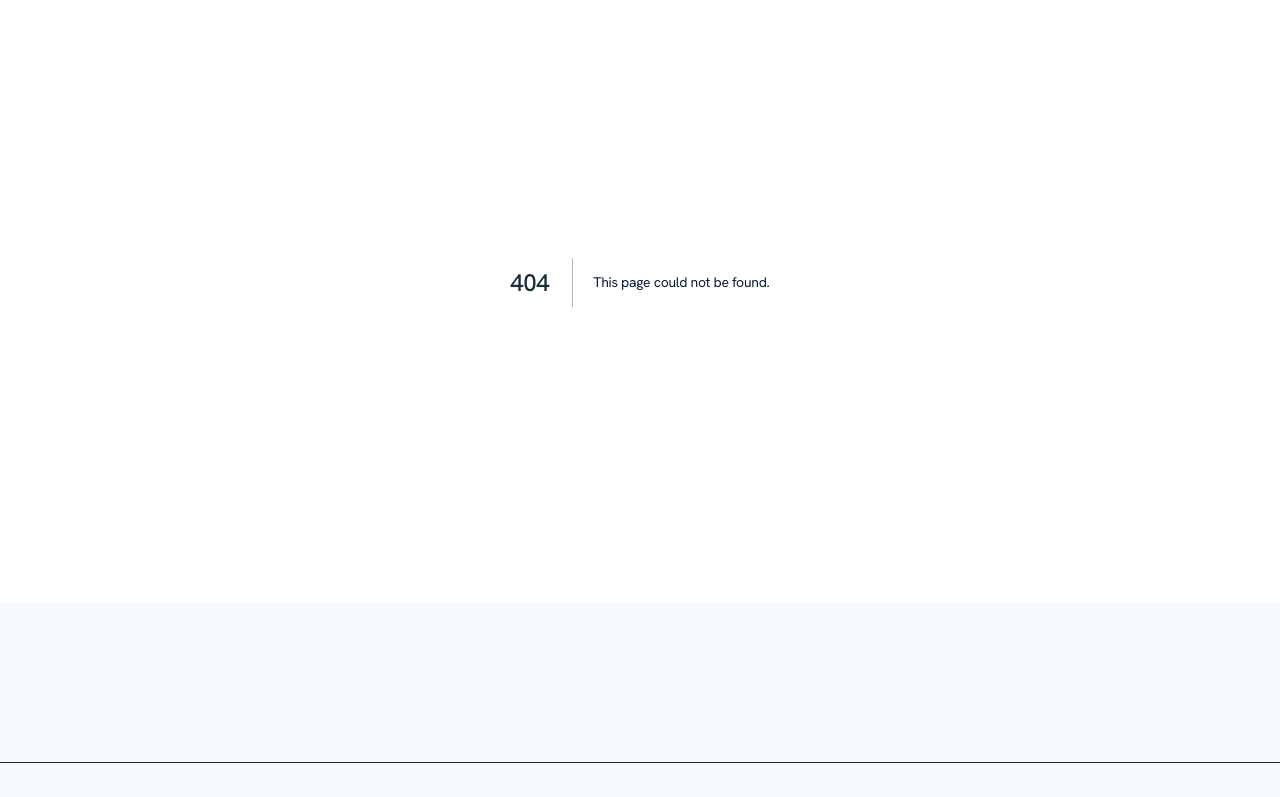
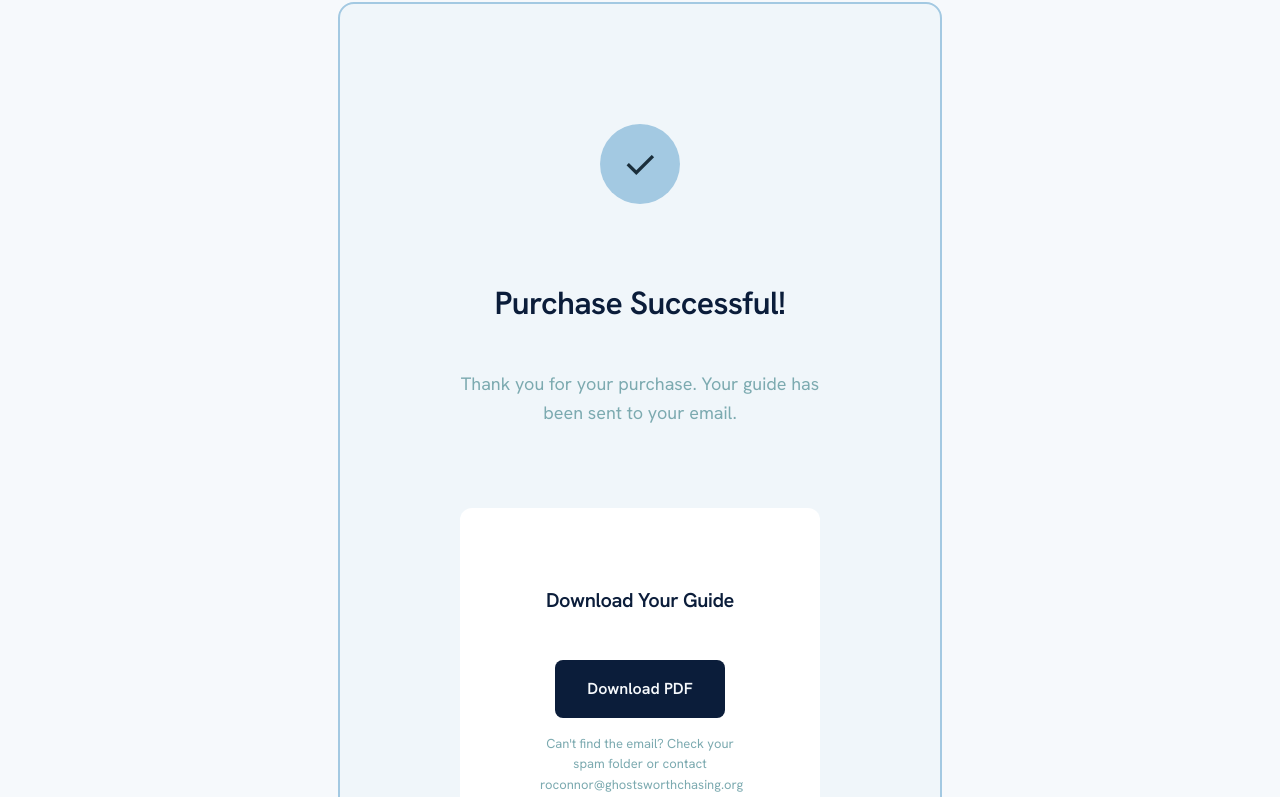
Before and after one commit to Roco41589/ghosts-worth-chasing-site, a Next.js app in the folder ghosts-redesign/: page /resources/guide/success in a window 1280 px wide. Before the commit this address had no page. Shown: the part 197-994 px from the top of the page. Built offline with nearby package versions, Linux system fonts and the light colour scheme; no server answers.

Commit message:
Create page.tsx

```diff
--- /dev/null
+++ b/ghosts-redesign/app/resources/guide/success/page.tsx
@@ -0,0 +1,150 @@
+'use client'
+
+import { useEffect, useState } from 'react'
+import { useSearchParams } from 'next/navigation'
+
+export default function SuccessPage() {
+  const searchParams = useSearchParams()
+  const sessionId = searchParams.get('session_id')
+  const [email, setEmail] = useState('')
+
+  useEffect(() => {
+    // Optional: Fetch session details to show customer email
+    if (sessionId) {
+      // You could call an API here to get session details
+      // For now, we'll just show a generic success message
+    }
+  }, [sessionId])
+
+  return (
+    <div style={{
+      maxWidth: '700px',
+      margin: '0 auto',
+      padding: 'var(--space-xl) var(--space-md)',
+      textAlign: 'center',
+    }}>
+      <div style={{
+        background: 'rgba(163, 201, 226, 0.08)',
+        border: '2px solid var(--color-sky-blue)',
+        borderRadius: '16px',
+        padding: 'var(--space-xl)',
+      }}>
+        {/* Success Icon */}
+        <div style={{
+          width: '80px',
+          height: '80px',
+          background: 'var(--color-sky-blue)',
+          borderRadius: '50%',
+          display: 'flex',
+          alignItems: 'center',
+          justifyContent: 'center',
+          margin: '0 auto var(--space-lg)',
+          fontSize: '40px',
+        }}>
+          ✓
+        </div>
+
+        <h1 style={{
+          fontSize: '32px',
+          fontWeight: 600,
+          color: 'var(--color-deep-navy)',
+          marginBottom: 'var(--space-md)',
+        }}>
+          Purchase Successful!
+        </h1>
+
+        <p style={{
+          fontSize: '18px',
+          lineHeight: 1.6,
+          color: 'var(--color-text-secondary)',
+          marginBottom: 'var(--space-lg)',
+        }}>
+          Thank you for your purchase. Your guide has been sent to your email.
+        </p>
+
+        {/* Download Section */}
+        <div style={{
+          background: 'white',
+          borderRadius: '12px',
+          padding: 'var(--space-lg)',
+          marginBottom: 'var(--space-lg)',
+        }}>
+          <h2 style={{
+            fontSize: '20px',
+            fontWeight: 600,
+            marginBottom: 'var(--space-md)',
+          }}>
+            Download Your Guide
+          </h2>
+
+          <a
+            href={process.env.NEXT_PUBLIC_EBOOK_PDF_URL}
+            download
+            style={{
+              display: 'inline-block',
+              padding: '16px 32px',
+              fontSize: '16px',
+              fontWeight: 600,
+              color: 'var(--color-mist-white)',
+              background: 'var(--color-deep-navy)',
+              border: 'none',
+              borderRadius: '8px',
+              textDecoration: 'none',
+              cursor: 'pointer',
+              transition: 'all 0.2s ease',
+            }}
+          >
+            Download PDF
+          </a>
+
+          <p style={{
+            fontSize: '13px',
+            color: 'var(--color-teal-grey)',
+            marginTop: '16px',
+          }}>
+            Can't find the email? Check your spam folder or contact roconnor@ghostsworthchasing.org
+          </p>
+        </div>
+
+        {/* What's Next */}
+        <div style={{
+          borderTop: '1px solid var(--color-border)',
+          paddingTop: 'var(--space-lg)',
+        }}>
+          <h3 style={{
+            fontSize: '18px',
+            fontWeight: 600,
+            marginBottom: 'var(--space-md)',
+          }}>
+            What's Next?
+          </h3>
+          <p style={{
+            fontSize: '15px',
+            lineHeight: 1.6,
+            color: 'var(--color-text-secondary)',
+          }}>
+            Consider applying for Individual Support if you're in the middle of a transition.
+          </p>
+          <a
+            href="/apply"
+            style={{
+              display: 'inline-block',
+              marginTop: 'var(--space-md)',
+              padding: '12px 24px',
+              fontSize: '14px',
+              fontWeight: 500,
+              color: 'var(--color-deep-navy)',
+              background: 'transparent',
+              border: '1px solid var(--color-sky-blue)',
+              borderRadius: '8px',
+              textDecoration: 'none',
+              transition: 'all 0.2s ease',
+            }}
+          >
+            View Application
+          </a>
+        </div>
+      </div>
+    </div>
+  )
+}
```
